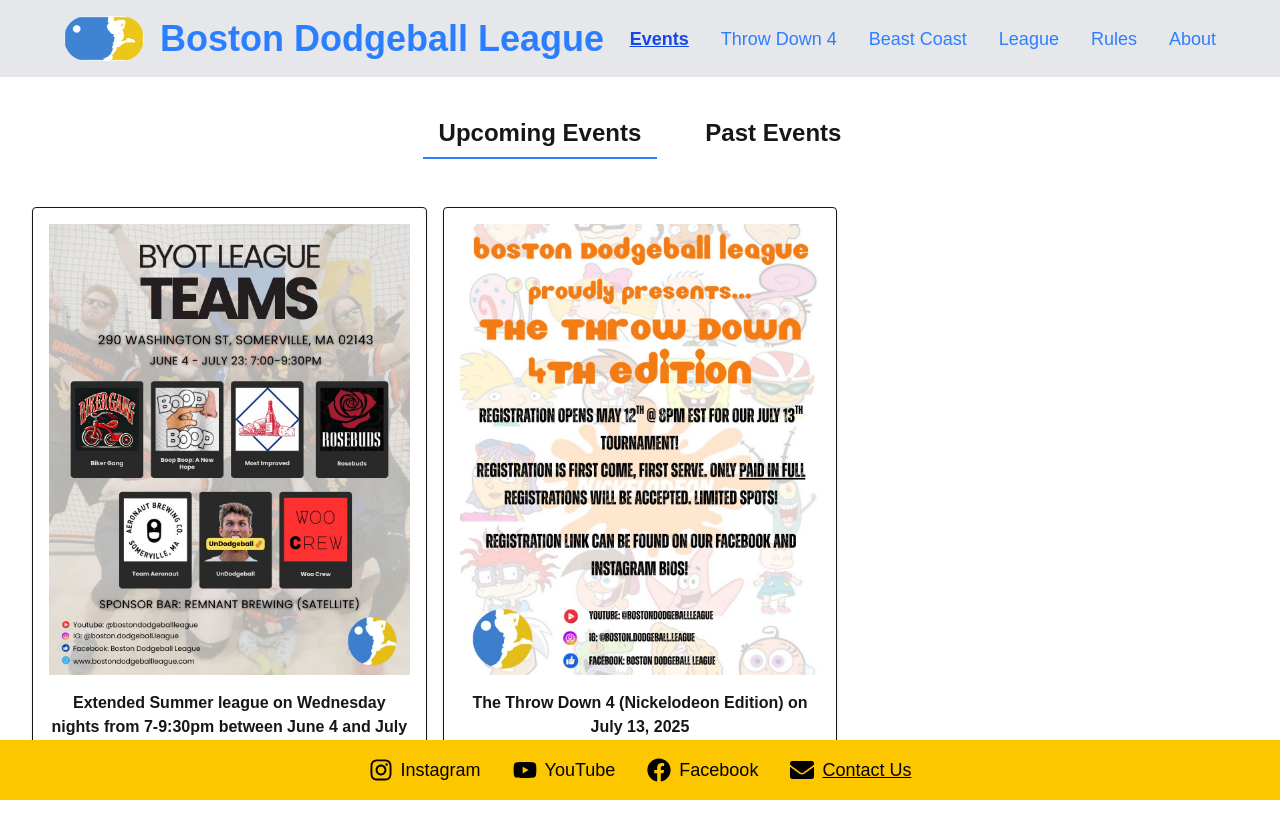
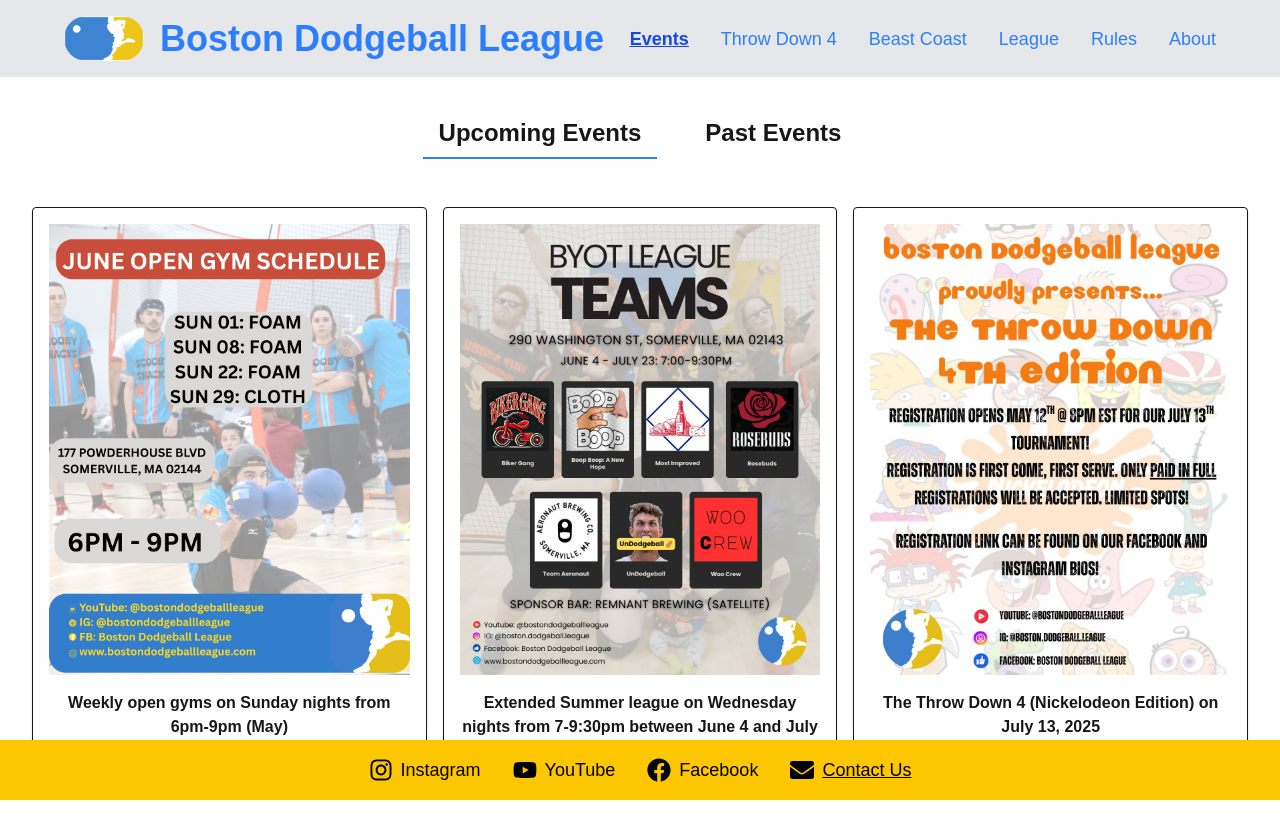
Before and after one commit to jsartin513/bdl-site, a Next.js app: page /events in a window 1280 px wide. Shown: the top 838 px of the page. Built offline with nearby package versions, Linux system fonts and the light colour scheme.

Commit message:
Update for june

```diff
--- a/app/events/opengym/page.tsx
+++ b/app/events/opengym/page.tsx
@@ -42,7 +42,7 @@
             Schedule
           </h2>
             <Image
-              src="/images/may_open_gym_flyer.jpg" // Replace with the actual path to the image
+              src="/images/june_open_gym_flyer.png" // Replace with the actual path to the image
               alt="Open Gym Schedule"
               width={500} // Adjust width as needed
               height={500} // Adjust height as needed
--- a/app/events/page.tsx
+++ b/app/events/page.tsx
@@ -5,16 +5,11 @@
 export default function Events() {
   const upcomingEvents = [
     {
-      description: 'Weekly open gyms on Sunday nights from 6pm-9pm (April)',
-      image: '/images/april_open_gym_flyer.jpg',
-      start_date: new Date('2025-04-01'),
-      end_date: new Date('2025-04-28'),
-    },
-    {
       description: 'Weekly open gyms on Sunday nights from 6pm-9pm (May)',
-      image: '/images/may_open_gym_flyer.jpg',
+      image: '/images/june_open_gym_flyer.png',
       start_date: new Date('2025-04-28'),
-      end_date: new Date('2025-05-31'),
+      end_date: new Date('2025-06-30'),
+      link: '/events/opengym',
     },
     {
       description: 'Extended Summer league on Wednesday nights from 7-9:30pm between June 4 and July 23, 2025',
```
Also changed, not shown: public/images/june_open_gym_flyer.png (added).
